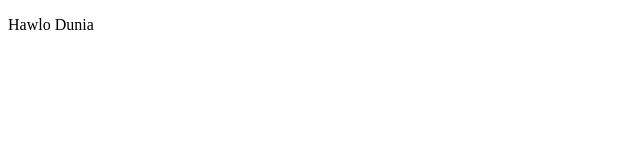
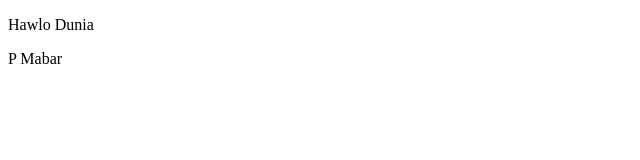
Before and after one commit to r1koglnGanteng/prakpw26, a plain HTML site: page index.html in a window 1280 px wide. Shown: the full height of the page, 0-640 px from the left. Drawn offline with Linux system fonts and the light colour scheme.

Commit message:
Add Mabar Message

```diff
--- a/index.html
+++ b/index.html
@@ -7,5 +7,6 @@
 </head>
 <body>
     <p>Hawlo Dunia</p>
+    <p>P Mabar</p>
 </body>
 </html>
```
